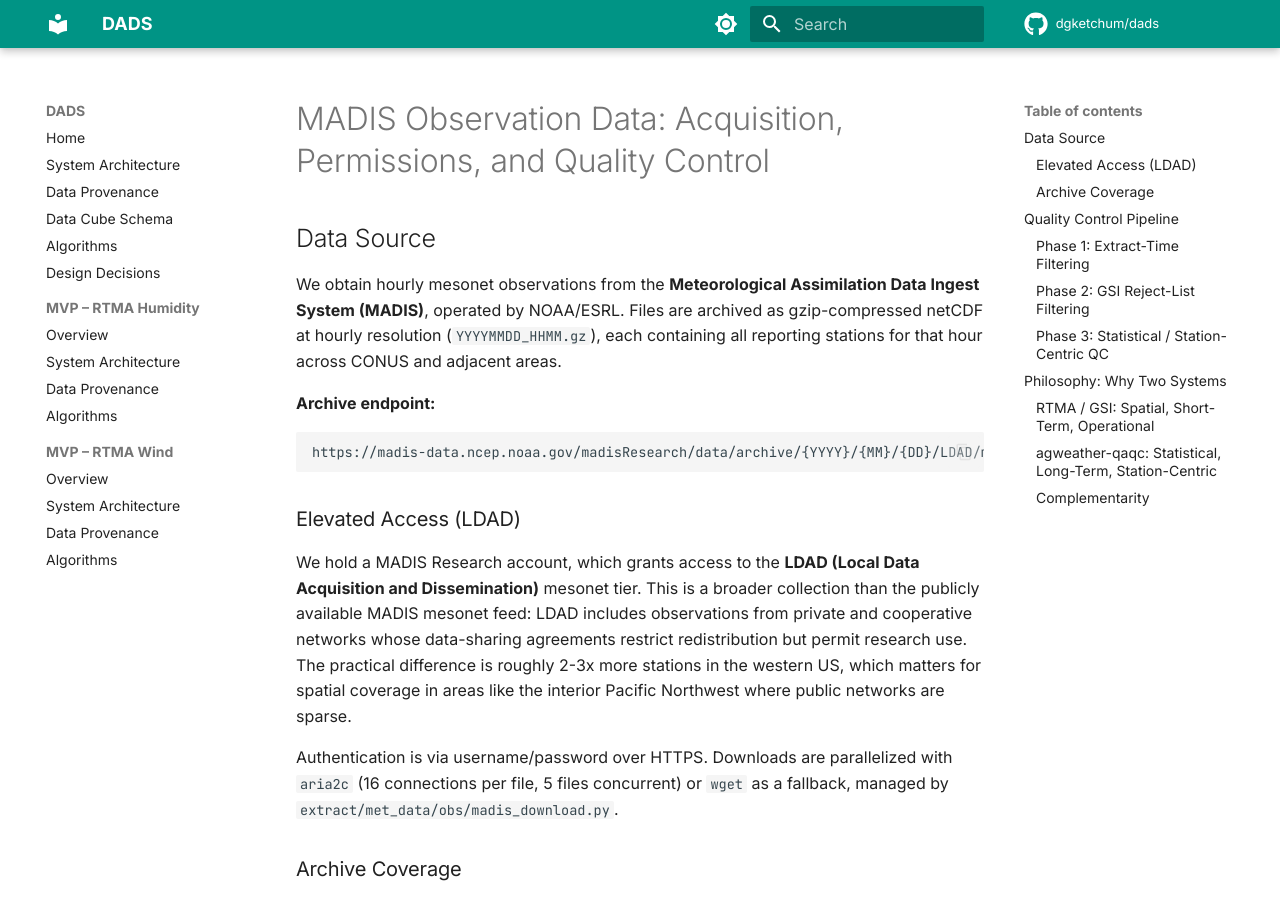
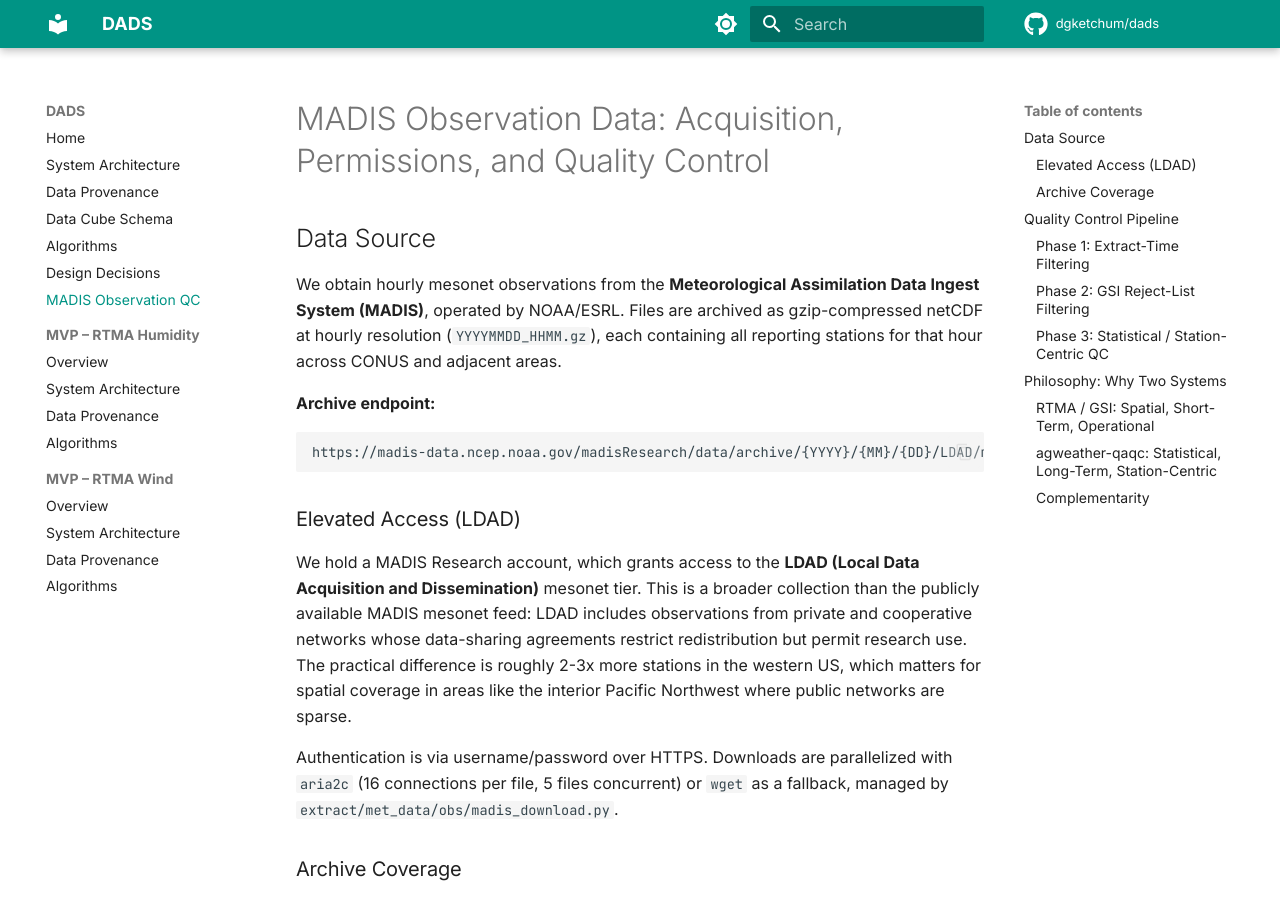
Before and after one commit to dgketchum/dads, an MkDocs documentation site: the page built from docs/madis_qaqc.md, in a window 1280 px wide and 900 px high. Built offline with MkDocs 1.6.1 and Material for MkDocs 9.7.7, drawn with Linux system fonts in a browser that asks for light colours; comment, search, counter and statistics services are not loaded.

Commit message:
add MADIS QAQC docs; cap download end date at today

```diff
--- a/mkdocs.yml
+++ b/mkdocs.yml
@@ -68,6 +68,7 @@
   - Data Cube Schema: cube_schema.md
   - Algorithms: algorithms.md
   - Design Decisions: decisions.md
+  - MADIS Observation QC: madis_qaqc.md
   - MVP – RTMA Humidity:
     - Overview: mvp/index.md
     - System Architecture: mvp/architecture.md
```
